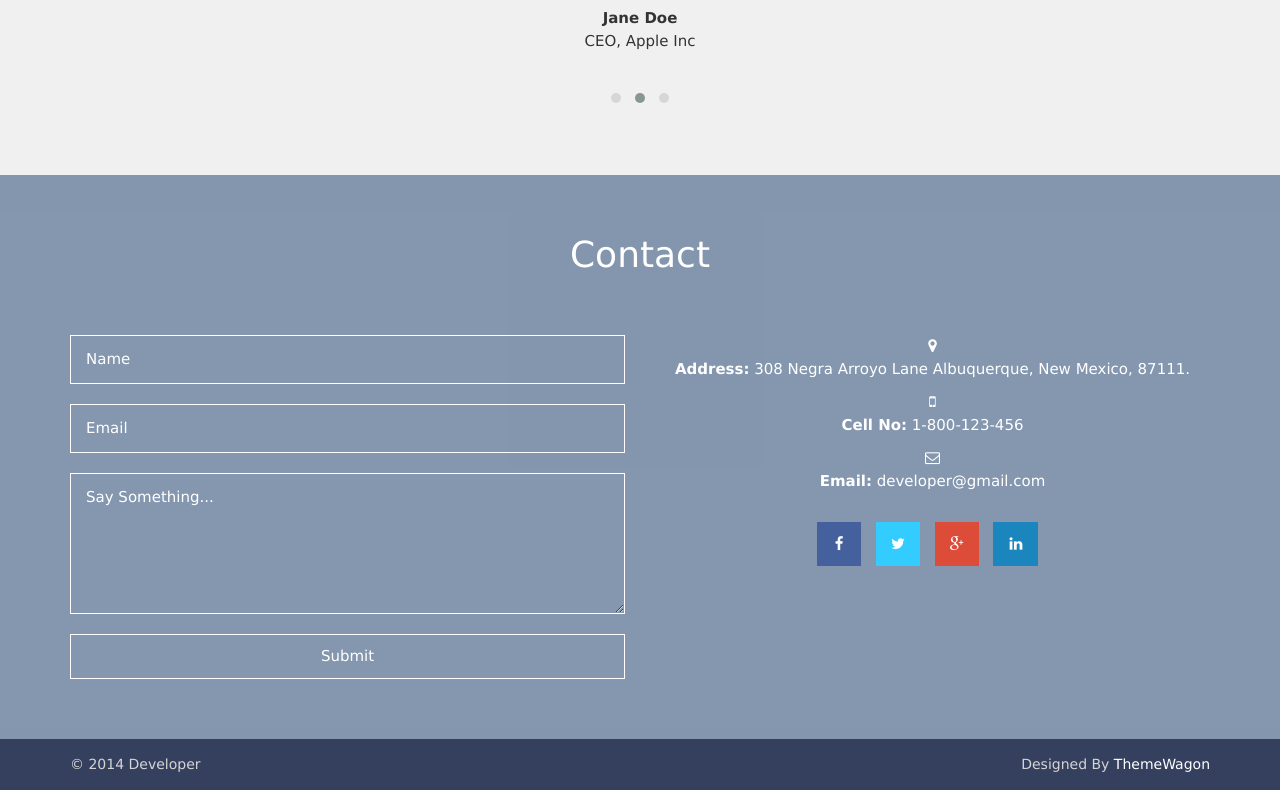
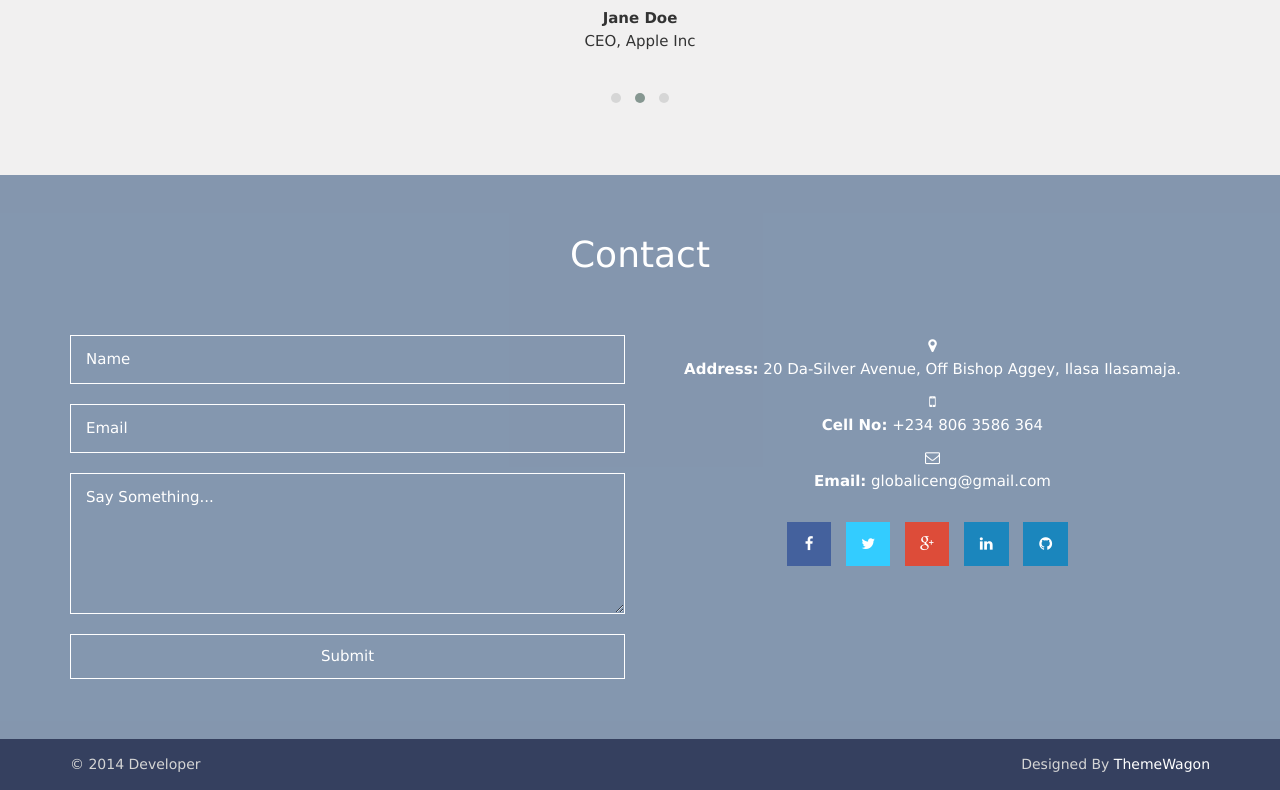
Before and after one commit to globaliceng/aboutme, a plain HTML site: page index.html in a window 1280 px wide. Shown: the part 2328-3118 px from the top of the page. Drawn offline with nearby package versions, Linux system fonts and the light colour scheme; files that its build step writes are made by us from their sources; a web font is replaced by a local one.

Commit message:
Third modification on the index file

```diff
--- a/index.html
+++ b/index.html
@@ -331,7 +331,7 @@
                                                     <div class="sqaure-nebir"></div>
                                                     <i class="fa fa-map-marker"></i>
                                                 </div>
-                                                <p><strong> Address:</strong> 308 Negra Arroyo Lane Albuquerque, New Mexico, 87111.
+                                                <p><strong> Address:</strong> 20 Da-Silver Avenue, Off Bishop Aggey, Ilasa Ilasamaja.
                                                 </p>
                                             </div>
                                             <div class="clearfix">
@@ -339,7 +339,7 @@
                                                     <div class="sqaure-nebir"></div>
                                                     <i class="fa fa-mobile"></i>
                                                 </div>
-                                                <p><strong> Cell No:</strong> 1-800-123-456 </p>
+                                                <p><strong> Cell No:</strong> +234 806 3586 364 </p>
                                             </div>
                                             <div class="clearfix">
                                                 <div class="rotated-icon">
@@ -347,7 +347,7 @@
                                                     <i class="fa fa-envelope-o"></i>
                                                 </div>
                                                 <p>
-                                                    <strong> Email:</strong> developer@gmail.com
+                                                    <strong> Email:</strong> globaliceng@gmail.com
                                                 </p>
                                             </div>
                                         </div>
@@ -359,6 +359,7 @@
                                         <li><a class="twitter-icon" href="#"><i class="fa fa-twitter"></i></a></li>
                                         <li><a class="g-plus-icon" href="#"><i class="fa fa-google-plus"></i></a></li>
                                         <li><a class="linkedin-icon" href="#"><i class="fa fa-linkedin"></i></a></li>
+                                        <li><a class="linkedin-icon" href="#"><i class="fa fa-github"></i></a></li>
                                     </ul>
                                 </div>
                             </div>
```
